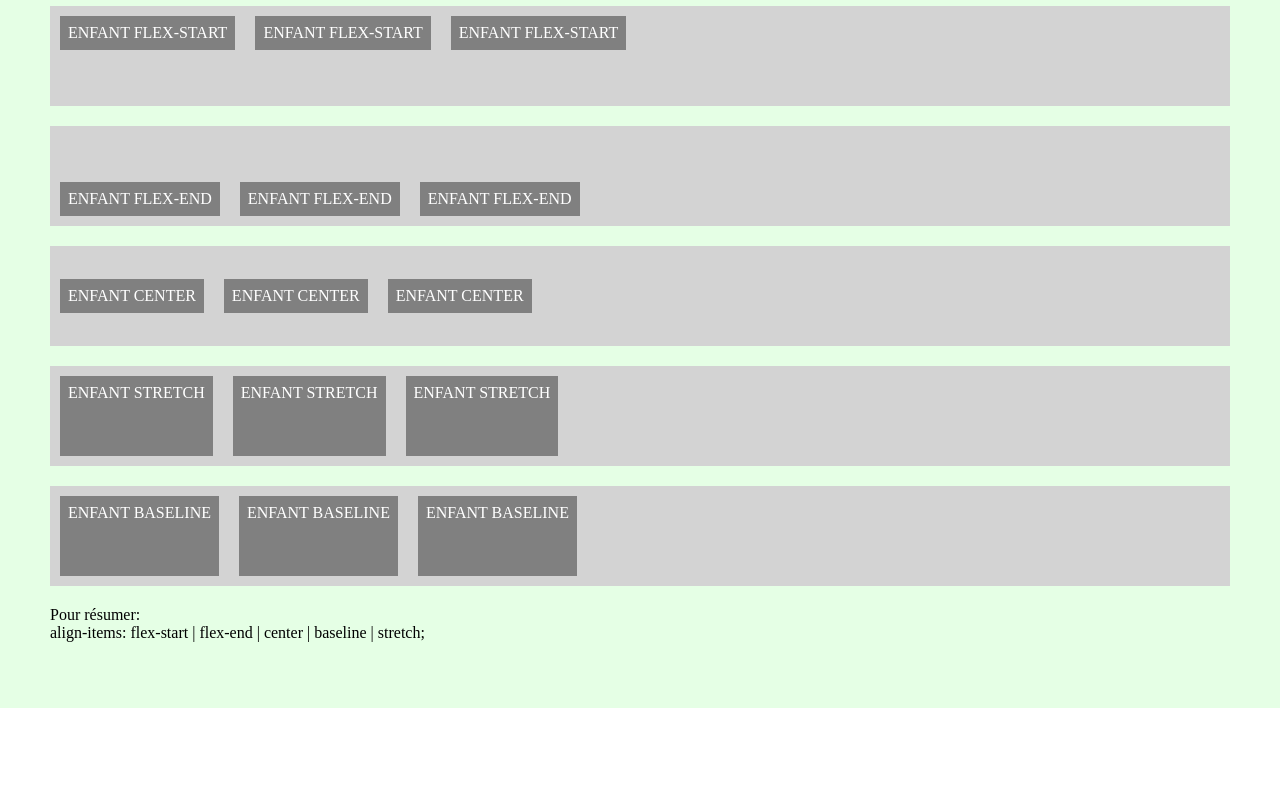
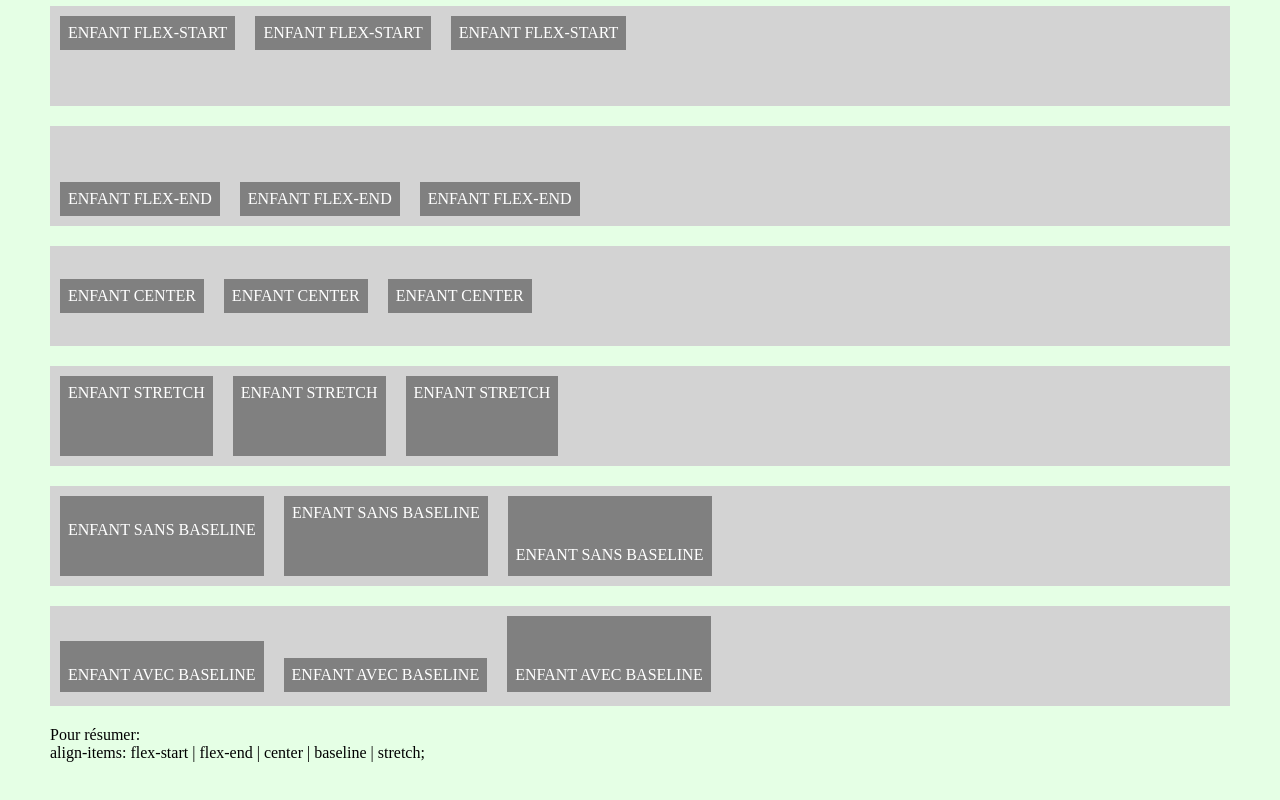
Before and after one commit to fuentesloic/flexbox, a plain HTML site: page 0-bases/index.html in a window 1280 px wide. Shown: the part 2352-3152 px from the top of the page. Before the commit the page ends 3060 px from the top, so only its background shows below. Drawn offline with Linux system fonts and the light colour scheme.

Commit message:
baseline

```diff
--- a/0-bases/bases.css
+++ b/0-bases/bases.css
@@ -99,10 +99,18 @@ li {
   height: 100px;
 }
 
-.row15 {
-  display: baseline;
+.row15,
+.row16 {
   height: 100px;
 }
-.row15 li:first-of-type {
-
+.row15 li:first-of-type,
+.row16 li:first-of-type {
+  padding-top: 25px;
 }
+.row15 li:last-of-type,
+.row16 li:last-of-type {
+  padding-top: 50px;
+}
+.row16 {
+  align-items: baseline;
+}
--- a/0-bases/index.html
+++ b/0-bases/index.html
@@ -145,9 +145,14 @@
           <li>enfant stretch</li>
         </ul>
         <ul class="row15">
-          <li>enfant baseline</li>
-          <li>enfant baseline</li>
-          <li>enfant baseline</li>
+          <li>enfant sans baseline</li>
+          <li>enfant sans baseline</li>
+          <li>enfant sans baseline</li>
+        </ul>
+        <ul class="row16">
+          <li>enfant avec baseline</li>
+          <li>enfant avec baseline</li>
+          <li>enfant avec baseline</li>
         </ul>
         <p>
           Pour résumer:</br>
```
